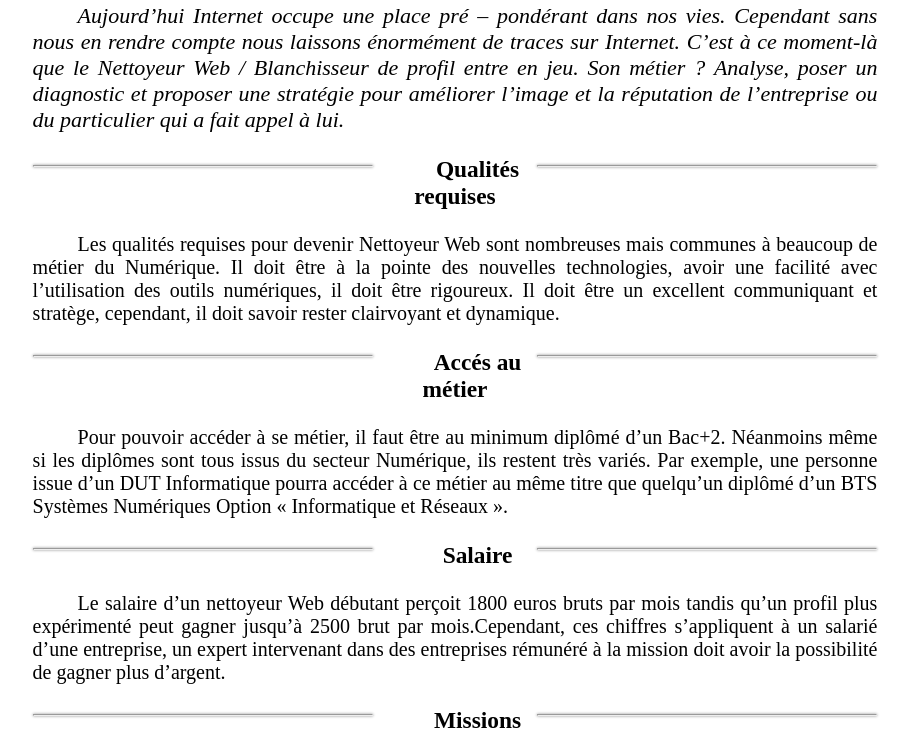
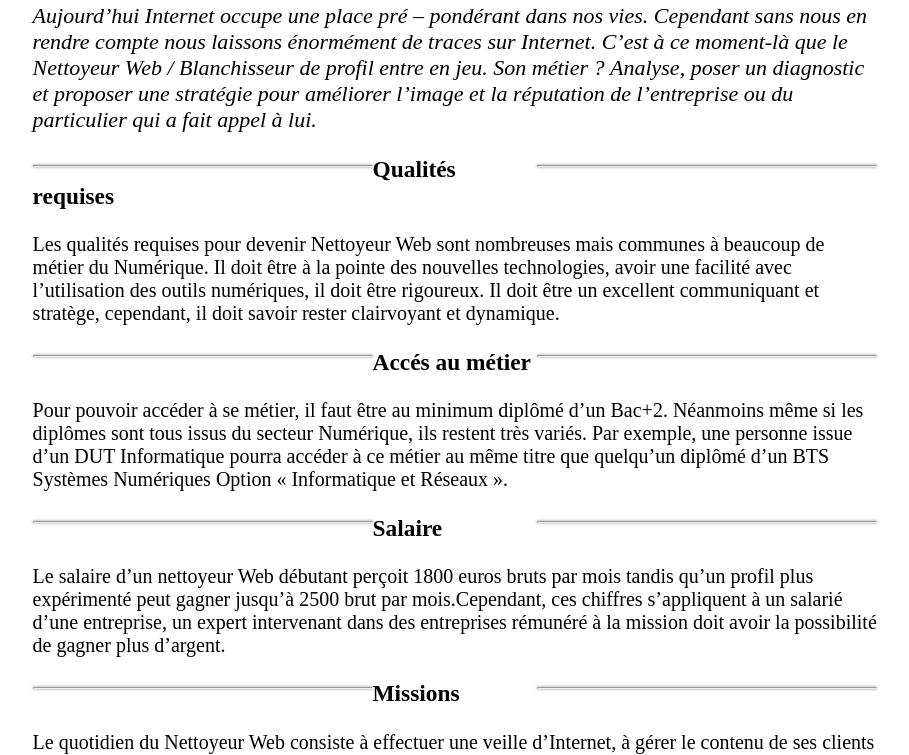
Before and after one commit to ThomasLavergn/PPT1, a plain HTML site: page nettoyeur_web.html in a window 1280 px wide. Shown: the part 799-1554 px from the top of the page, without its empty margins (185-1094 px from the left). Drawn offline with Linux system fonts and the light colour scheme.

Commit message:
Add files via upload

```diff
--- a/stylesheet.css
+++ b/stylesheet.css
@@ -65,8 +65,7 @@ body
 }
 
 #contenu
-{	text-align: justify;
-	text-indent: 45px;
+{
 	background-color: white;
 	margin-left: 15%;
 	margin-right: 15%;
@@ -124,7 +123,3 @@ body
 	width : 40%;
 	box-shadow: 0px 0px 3px grey;
 }
-
-h3{
-	text-align: center;
-}
```
